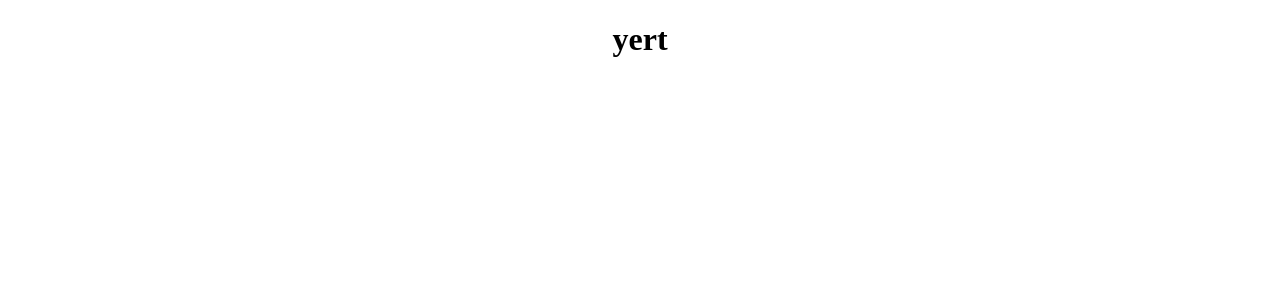
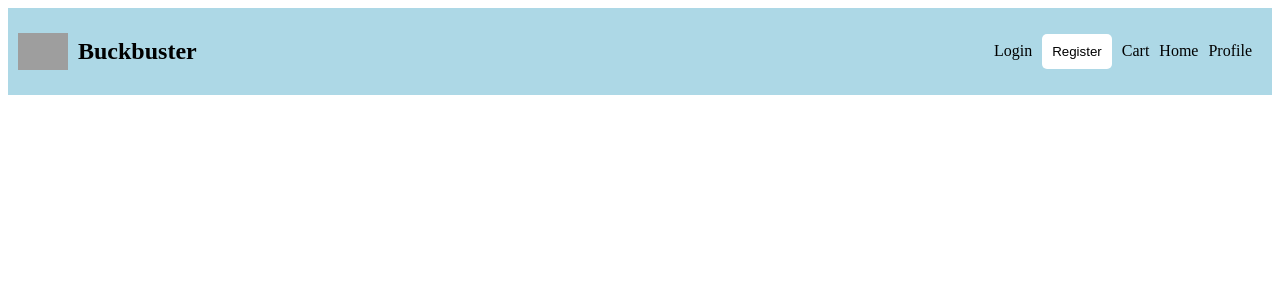
Before and after one commit to williamszack/Capstone_Buckbuster, a React (Create React App) app in the folder client/: page / in a window 1280 px wide. Shown: the top 300 px of the page. Built offline with nearby package versions, Linux system fonts and the light colour scheme; grey boxes are pictures that could not be loaded.

Commit message:
first navbar commit

```diff
--- a/client/src/App.js
+++ b/client/src/App.js
@@ -16,7 +16,7 @@ import {
 function App() {
   return (
     <div className="App">
-      <h1>yert</h1>
+      <Navbar/>
     </div>
   );
 }
--- a/client/src/components/Navbar.jsx
+++ b/client/src/components/Navbar.jsx
@@ -5,8 +5,22 @@ import React from 'react'
 import '../css/Navbar.css'
 const Navbar = () => {
   return (
-    <div>Navbar</div>
-  )
-}
+    <div>
+      <nav className="navbar">
+        <div className="logo">
+          <img src="logo.png" alt="Logo" />
+          <h1>Buckbuster</h1>
+        </div>
+        <div className="links">
+          <a href="..">Login</a>
+          <button>Register</button>
+          <a href="..">Cart</a>
+          <a href="..">Home</a>
+          <a href="..">Profile</a>
+        </div>
+      </nav>
+    </div>
+  );
+};
 
 export default Navbar
--- a/client/src/css/Navbar.css
+++ b/client/src/css/Navbar.css
@@ -0,0 +1,35 @@
+.navbar {
+    background-color: lightblue;
+    padding: 10px;
+    display: flex;
+    align-items: center;
+    justify-content: space-between;
+  }
+
+  .logo {
+    display: flex;
+    align-items: center;
+  }
+
+  .logo img {
+    width: 50px;
+    margin-right: 10px;
+  }
+
+  .links a, .links button {
+    text-decoration: none;
+    color: black;
+    margin-right: 10px;
+  }
+
+  .links button {
+    background-color: white;
+    border: none;
+    padding: 10px;
+    border-radius: 5px;
+  }
+
+  .links a:hover, .links button:hover {
+    color: white;
+    background-color: black;
+  }
```
